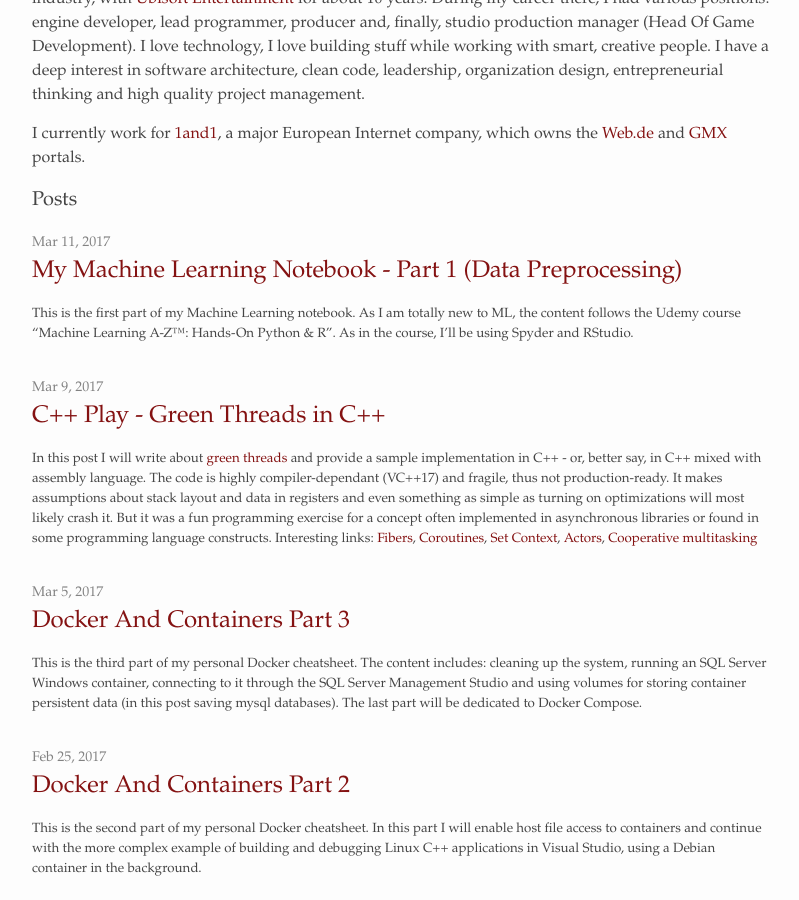
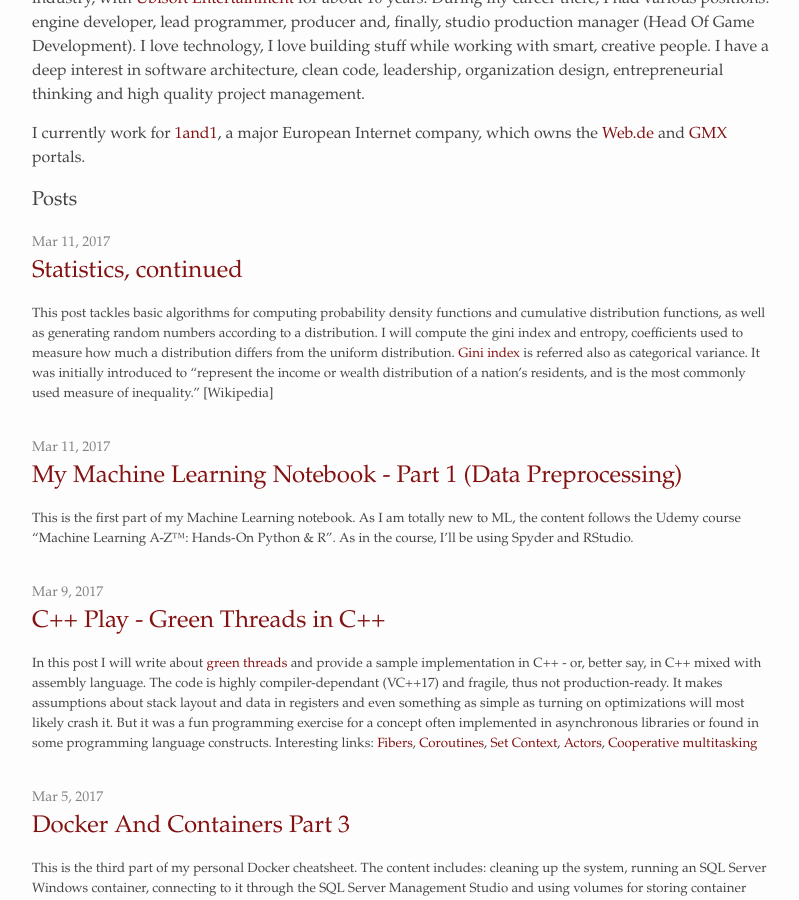
Before and after one commit to alexandrugris/my-jekyll-tech-blog, a Jekyll site: the page built from MyBlog/index.md, in a window 1280 px wide and 900 px high, scrolled down 570 px. Shown: the whole window, without its empty margins (238-1037 px from the left). Built offline with Jekyll 4.4.1, drawn with Linux system fonts in a browser that asks for light colours; some of the changed lines change nothing that is shown.

Commit message:
Statistics continued

````diff
--- a/MyBlog/_posts/2017-03-11-MachineLearning-Notebook - 1.markdown
+++ b/MyBlog/_posts/2017-03-11-MachineLearning-Notebook - 1.markdown
@@ -190,9 +190,9 @@ test_set[, 2:3] = scale(test_set[, 2:3])
 ```
 ![ML Feature Scaling]({{site.url}}/assets/ml_1_5.png)
 
-### Some sample implementation:
+### Some implementations:
 
-In the snippets above, we use algorithms from various python libraries. Here are some sample implementations of these algorithms.
+In the snippets above, we use algorithms from various python libraries. Here are some implementations of these algorithms.
 
 A basic function to generate data with random NaNs
 
@@ -232,7 +232,7 @@ def fill_nan_with_value(arr, func):
 arr_filled = fill_nan_with_value(arr, np.mean)
 ```
 
-Data scaling:
+Data scaling - Z-scoring and normalization:
 
 ```python
 """Standardize features by removing the mean and scaling to unit variance
@@ -242,6 +242,9 @@ of linear models) assume that all features are centered around 0 and have
 variance in the same order. If a feature has a variance that is orders of
 magnitude larger that others, it might dominate the objective function and
 make the estimator unable to learn from other features correctly as expected.
+
+- Also known as Z-Scoring
+
 """
 def scale_std_dev(arr_filled):
     mean_arr = np.mean(arr_filled);
--- /dev/null
+++ b/MyBlog/_posts/2017-03-18-MachineLearning-Notebook-2.markdown
@@ -0,0 +1,138 @@
+---
+layout: post
+title:  "Statistics, continued"
+date:   2017-03-11 14:15:16 +0200
+categories: Machine Learning
+---
+This post tackles basic algorithms for computing probability density functions and cumulative distribution functions, as well as generating random numbers according to a distribution. I will compute the gini index and entropy, coefficients used to measure how much a distribution differs from the uniform distribution. [Gini index](https://en.wikipedia.org/wiki/Gini_coefficient) is referred also as categorical variance. It was initially introduced to "represent the income or wealth distribution of a nation's residents, and is the most commonly used measure of inequality." [Wikipedia]
+
+
+### Generating random numbers according to a given distribution
+
+Let's consider two distributions I will play arond with in this article:
+
+- **Power law** - sometimes referred as Pareto. Common in social systems or systems with strong network effects - wealth distribution, group size, productivity, website views. It models preferential attachment. Power law [density function](https://en.wikipedia.org/wiki/Probability_density_function) is `p(a) ~= a / x^lambda` where `lambda` reflects the steepness of the fall. I am using `~=` because the integral on the (-infinity, +infinity) interval should be 1, thus the power law as expressed above is not really a density function. [Power Law, Wikipedia](https://en.wikipedia.org/wiki/Power_law)
+
+- **Gaussian** - common in physical systems, common in measurements or small random effect. `N(a, sigma) = C * e^[-(x-a)^2 / 2 * sigma^2]`, where `C` is a constant, `a` is the average and `sigma^2` the variance. 88% of the values fall between a+-sigma, 99.7% between a+-3*sigma. Z-scoring (`y=(x-a)/sigma`) brings the values to the N(0,1) standard form - useful as input for machine learning algorithms.
+
+Let's plot the [Probability Density Function](https://en.wikipedia.org/wiki/Probability_density_function) and [Cumulative Distribution Function](https://en.wikipedia.org/wiki/Cumulative_distribution_function) of a normally (Gaussian) distributed random variable:
+
+```python
+import numpy as np
+import matplotlib.pyplot as plt
+
+x_axis = np.linspace(-10, 10, 1000)
+
+def gaussian(x, a, sigma):
+    return np.e**(-(x-a)**2 / (2 * sigma ** 2))
+
+def pdf(x_step, y):
+    return y / (np.sum(y) * x_step)
+
+def cdf(y):
+    cdf_arr = np.empty_like(y)
+    cdf_arr[0] = 0
+    for i in range(1, y.size):
+        cdf_arr[i] = cdf_arr[i-1] + y[i-1]
+
+    return cdf_arr / cdf_arr[cdf_arr.size - 1]
+
+def mean(x):
+    return np.sum(x) / np.size(x)
+
+def sigma(x):
+    return np.sqrt(1/np.size(x) * np.sum((x-mean(x))**2))
+
+
+plt.plot(x_axis, pdf(x_axis[1] - x_axis[0], gaussian(x_axis, 0, 1)))
+plt.plot(x_axis, cdf(pdf(x_axis[1] - x_axis[0], gaussian(x_axis, 0, 1))))
+```
+
+**Result:**
+
+![PDF, CDF]({{site.url}}/assets/ml_2_1.png)
+
+In order to draw the PDF, one needs to normalize the function so that its integral is 1 on the (-infinite,+infinite) interval - see the `pdf` function above. I kept the `pdf`, `cdf`, mean and `sigma` functions generic, so that they can be applied to any distribution, although for the Gaussian, pdf and cdf analytic formulas already exist. The integrals are computed incrementally, thus errors tend to accumulate. For precise results or for production code analytic formulas should be preferred (if they exist).
+
+Now, let's compute a random variable distributed according to a specific probability density function.
+
+Using the functions cdf and pdf from above, I will generate a set a randomly distributed numbers based on the power law distribution. First part generates the numbers. `func` - the function, `pdf_func` - probability density of func and `cdf_func` the cumulative distribution - please note that `cdf(func)` and `cdf(pdf(func))` produce similar results because `cdf` has normalization embedded.
+
+```python
+import numpy.random as rnd
+
+x_axis = np.linspace(0, 50, 1000)
+func = 1 / (x_axis + 0.5) ** 1.8
+
+pdf_func = pdf(x_axis[1] - x_axis[0], func)
+cdf_func = cdf(func)
+
+plt.plot(x_axis, func)
+plt.plot(x_axis, pdf_func)
+plt.plot(x_axis, cdf(func))
+```
+
+![PDF, CDF]({{site.url}}/assets/ml_2_2.png)
+
+```python
+
+def rand_cdf(array, cdf_arr):
+
+    def inv_cdf(cdf_arr, cnt):
+        x = np.empty(cnt)
+        prev_cdf_idx = 1
+
+        for i in range(0, cnt):
+            next_val = float(i) / float(cnt)
+
+            while cdf_arr[prev_cdf_idx] < next_val:
+                prev_cdf_idx = prev_cdf_idx + 1
+
+            # a more accurate version would consider a linear interpolation
+            # between prev_cdf_idx - 1 and prev_cdf_idx
+            # for now, simple code is more important
+            x[i] = prev_cdf_idx - 1
+
+        return x
+
+    scale = 10000 # a constant
+
+    cdf_inv = inv_cdf(cdf_arr, scale)
+    return cdf_inv[np.array(array * scale, dtype=np.integer)]
+
+rand_0_1 = rnd.random(1000)
+rand_distributed_arr = rand_cdf(rand_0_1, cdf_func)
+
+plt.hist(rand_distributed_arr)
+
+```
+![PDF, CDF]({{site.url}}/assets/ml_2_3.png)
+
+The `rand_cdf` takes as parameters two arrays - a uniform randomly distributed array with values between 0 and 1 and the CDF of the function I want my resulting random numbers to be distributed on. Then it computes the inverse of the CDF and uses the random numbers as indices in this array. Please see the CDF^(-1) below:
+
+![Inverse CDF]({{site.url}}/assets/ml_2_4.png)
+
+As one can notice, x axis is between (0,1) and y axis between (0, 1000), where 1000 is the size of the random number array. In plain English, it basically reads: "for any number received as parameter between 0 and 0.8, I will output a very small number. For any number higher than 0.8, I will output a larger number.". As my input is uniformly distributed between (0,1), The probability of outputting a smaller number is much higher than outputting a larger number. How much larger? It is precisely based on the CDF received as input.
+
+### Entropy and Gini index
+
+[Entropy](https://en.wikipedia.org/wiki/Entropy_(information_theory))
+
+Entropy measures the amount of information in signals being transferred over a communication channel. A rare signal bares more information than a more frequent one and since the signals are considered to be independent of each other, they can be summed up to estimate the total amount of information. Because of these, we can choose `log(1/p) = log(p^-1) = -log(p)` for scoring the level of information in a signal which appears with probability `p`. We define entropy to be the averaged level of information in categories of a categorical feature.
+
+Thus, considering a categorical feature with p1..pn probabilities of occurence:
+
+`Entropy = H = Sum(-pi log(pi))` and it is smaller than `log(n)` where n is the number of categories. H for a uniform distribution is `log(n)` and it is the maximum entropy.
+
+According to [Wikipedia]()https://en.wikipedia.org/wiki/Entropy_(information_theory):
+
+>Entropy is a measure of unpredictability of the state, or equivalently, of its average information content. To get an intuitive understanding of these terms, consider the example of a political poll. Usually, such polls happen because the outcome of the >poll is not already known. In other words, the outcome of the poll is relatively unpredictable, and actually performing the poll and learning the results gives some new information; these are just different ways of saying that the a priori entropy of the >poll results is large. Now, consider the case that the same poll is performed a second time shortly after the first poll. Since the result of the first poll is already known, the outcome of the second poll can be predicted well and the results should not >contain much new information; in this case the a priori entropy of the second poll result is small relative to that of the first.
+
+```
+H of uniform distribution - m elements =>
+probability p = 1/m  = -Sum(1/p * log(p)) = -p * (1/p) * log(p) = log(1/p) = log(m)
+```
+
+[Gini index](https://en.wikipedia.org/wiki/Gini_coefficient)
+
+Gini index is defined as a measurement for the average level of error for the method of the proportional classifier (proportional clasifier: given a feature which appears with a frequency f, its probability equals its frequency). E.g., consider a category with frequency p = 20%, the average error is p*(1-p) = 20% * 80% = 16%. Gmax = (m-1) / m and is obtained for a uniform distribution. G = sum( pi * (1 - pi) ).
````
Also changed, not shown: MyBlog/assets/ml_2_1.png (added), MyBlog/assets/ml_2_2.png (added), MyBlog/assets/ml_2_3.png (added), MyBlog/assets/ml_2_4.png (added).
